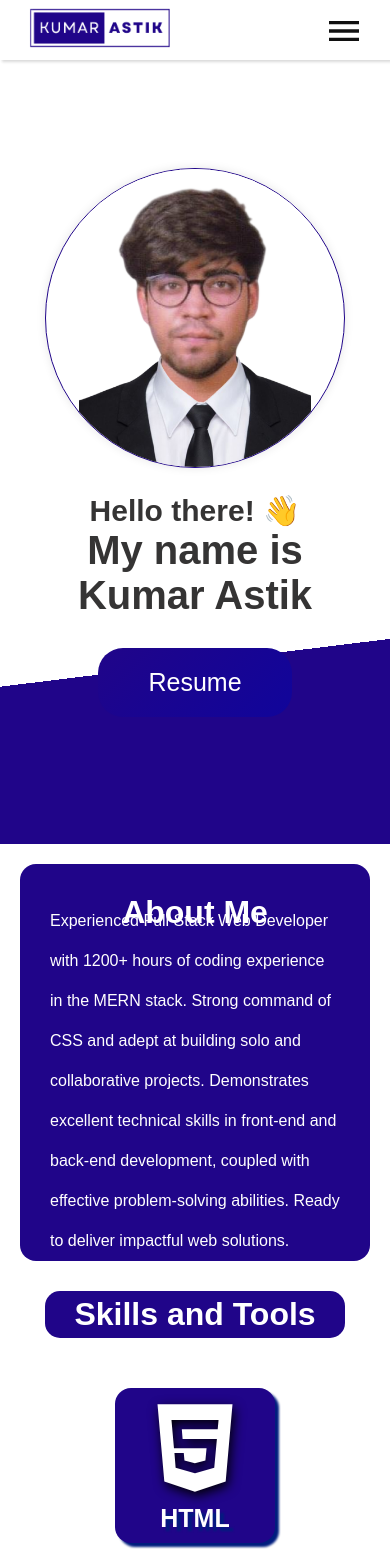
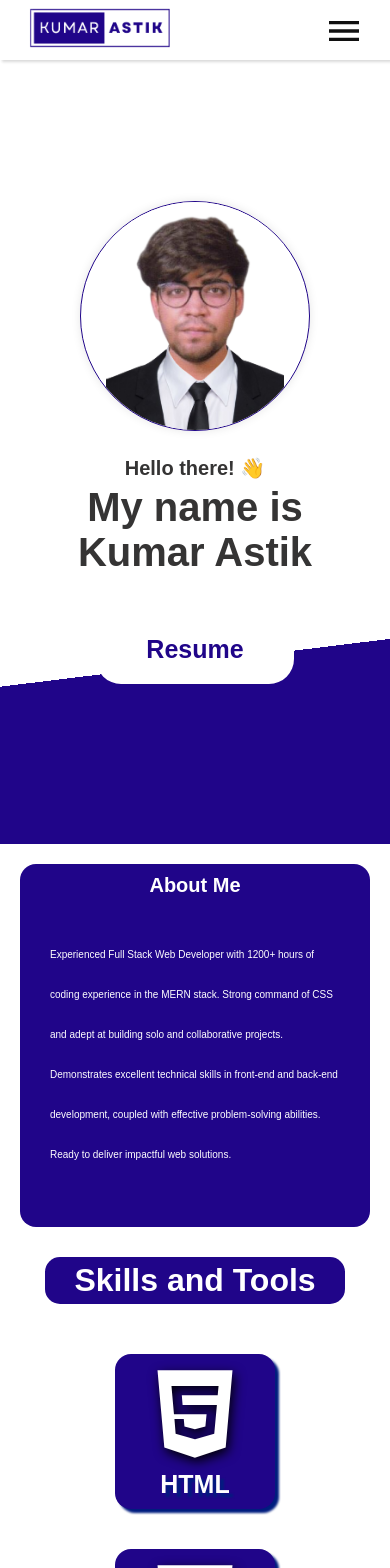
Before and after one commit to astik0398/astik0398.github.io, a React (Create React App) app: page / in a window 390 px wide. Shown: the top 1568 px of the page. Built offline with nearby package versions, Linux system fonts and the light colour scheme.

Commit message:
portfolio updated tab screen !

```diff
--- a/src/components/Global.scss
+++ b/src/components/Global.scss
@@ -141,6 +141,7 @@
       align-items: center;
     }
   }
+
 
   //  skills and tools
 
@@ -459,9 +460,29 @@
       font-size: 20px;
       justify-content: center;
       .home-img {
-        width: 300px;
-        height: 300px;
+        width: 230px;
+        height: 230px;
 
+      }
+
+      h2{
+        font-size: 20px;
+      }
+
+      h1{
+        margin-top: 5px;
+        font-size: 40px;
+      }
+
+      button {
+        padding: 20px 50px;
+        margin-top: 40px;
+        border-radius: 8px;
+        border: none;
+        background-image: linear-gradient(-45deg, rgb(255, 255, 255), #ffffff);
+        color: #200589;
+        background-size: 200%;
+        font-weight: bolder
       }
     }
 
@@ -488,6 +509,19 @@
           }
         }
       }
+
+      .pro-anchortag {
+        display: flex;
+        flex-direction: column;
+      }
+
+      .project-tech-stack {
+        display: flex;
+        flex-direction: column;
+        align-items: center;
+        justify-content: center;
+        align-content: center;
+      }
     }
     #about {
       width: calc(100% - 40px);
@@ -505,14 +539,20 @@
         width: 100%;
       }
 
+      h1{
+        margin-top: -20px;
+        font-size: 20px;
+      }
+
       p {
         width: 100%;
         color: white;
         font-family: Raleway, sans-serif;
         text-align: left;
-        font-size: 16px;
+        font-size: 10px;
         line-height: auto;
         padding: 20px;
+        margin-top: 15px;
       }
     }
 
@@ -553,50 +593,121 @@
     }
   }
 
-  @media only screen  and (max-width: 960px) {
+  // @media only screen  and (max-width: 960px) {
+
+  //   #projects {
+  //     // padding: 20px;
+  //     // display: none;
+  //     .all_projects{
+  //       .project-card{
+  //         flex-direction: column;
+
+  //         .pro-img img{
+  //           // max-height: none;
+  //           // max-width: 100%;
+  //           // height: 200px;
+  //           // object-fit: contain;
+  //         }
+  //         .pro-img1 img{
+  //           // max-width: 100%;
+  //           // height: 200px;
+  //           // object-fit: contain;
+
+
+  //         }
+  //       }
+  //     }
+  //   }
+
+  //   .gitcont {
+  //     // display: none;
+  //     padding: 10px;
+  //     .hh{
+  //       width: 100%;
+  //       margin-bottom: 10px;
+  //       border-radius: 4px;
+  //     }
+  //     .img_div{
+  //       flex-direction: column;
+  //       padding: 0;
+  //       gap: 10px;
+  //       img{
+  //         width: 100%;
+  //         height: auto;
+  //       }
+
+  //     }
+  //   }
+
+  // }
+
+  @media only screen and (min-width: 601px) and (max-width: 1060px) {
+
+
+    .navbar {
+
+      a {
+         min-width: 0px;
+        //  background-color: red;
+         padding: 10px;
+         text-align: left;
+      }
+      #resume-button-1 {
+        font-size: 13px;
+      }
+
+    .links {
+      font-size: 13px;
+      gap: 10px;
+    }
+
+    }
 
       #projects {
-      // padding: 20px;
-      // display: none;
-      .all_projects{
-        .project-card{
+        .all_projects {
+          .project-card {
             flex-direction: column;
-
-          .pro-img img{
-            // max-height: none;
-            // max-width: 100%;
-            // height: 200px;
-            // object-fit: contain;
-          }
-          .pro-img1 img{
-            // max-width: 100%;
-            // height: 200px;
-            // object-fit: contain;
-
-
-          }
           }
         }
       }
 
       .gitcont {
-      // display: none;
         padding: 10px;
-      .hh{
+        .hh {
           width: 100%;
           margin-bottom: 10px;
           border-radius: 4px;
         }
-      .img_div{
+        .img_div {
           flex-direction: column;
           padding: 0;
           gap: 10px;
-        img{
+          img {
             width: 100%;
             height: auto;
           }
-
         }
       }
 
+      #about{
+        p{
+          font-size: 20px;
+          margin-top: 25px;
+          width: 85%;
         }
+      }
+
+      #home{
+        .home-img {
+          height: 350px;
+          width: 350px;
+          object-fit: contain;
+          border-radius: 50%;
+          // border: 2px solid #5079cf;
+          box-shadow: 0px 0px 10px rgba(0, 0, 0, 0.1);
+        }
+        h2{
+          font-size: 30px;
+        }
+      }
+    }
--- a/src/components/Project.jsx
+++ b/src/components/Project.jsx
@@ -181,7 +181,7 @@ function Projects() {
               </div>
               <div
                 className="pro-anchortag"
-                style={{ display: "flex", margin: "auto", gap: "15px" }}
+                style={{ display: "flex", margin: "auto", gap: "15px"}}
               >
                 <a
                   className="project-github-link"
```
Lines whose indentation alone changed are shown as unchanged.
